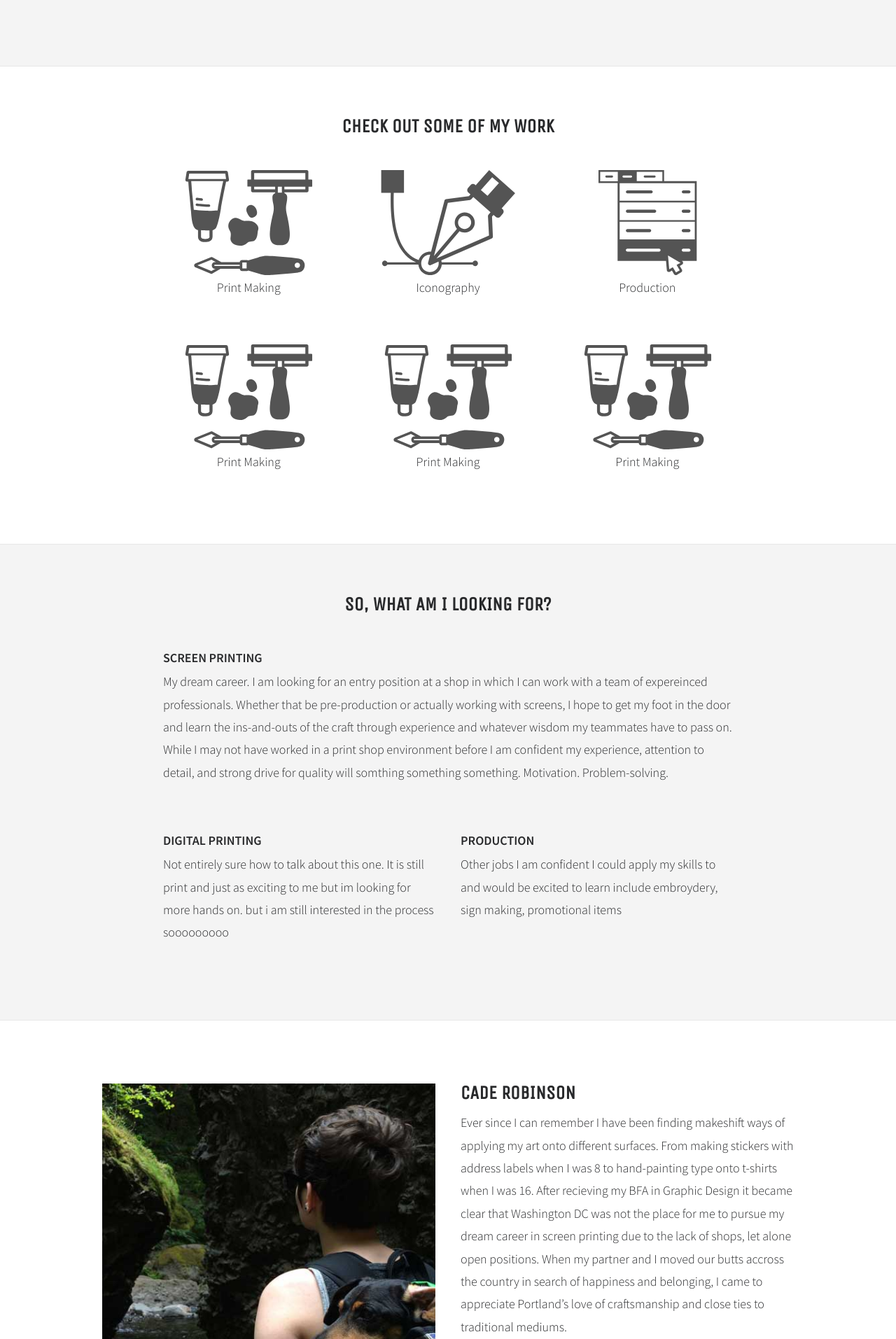
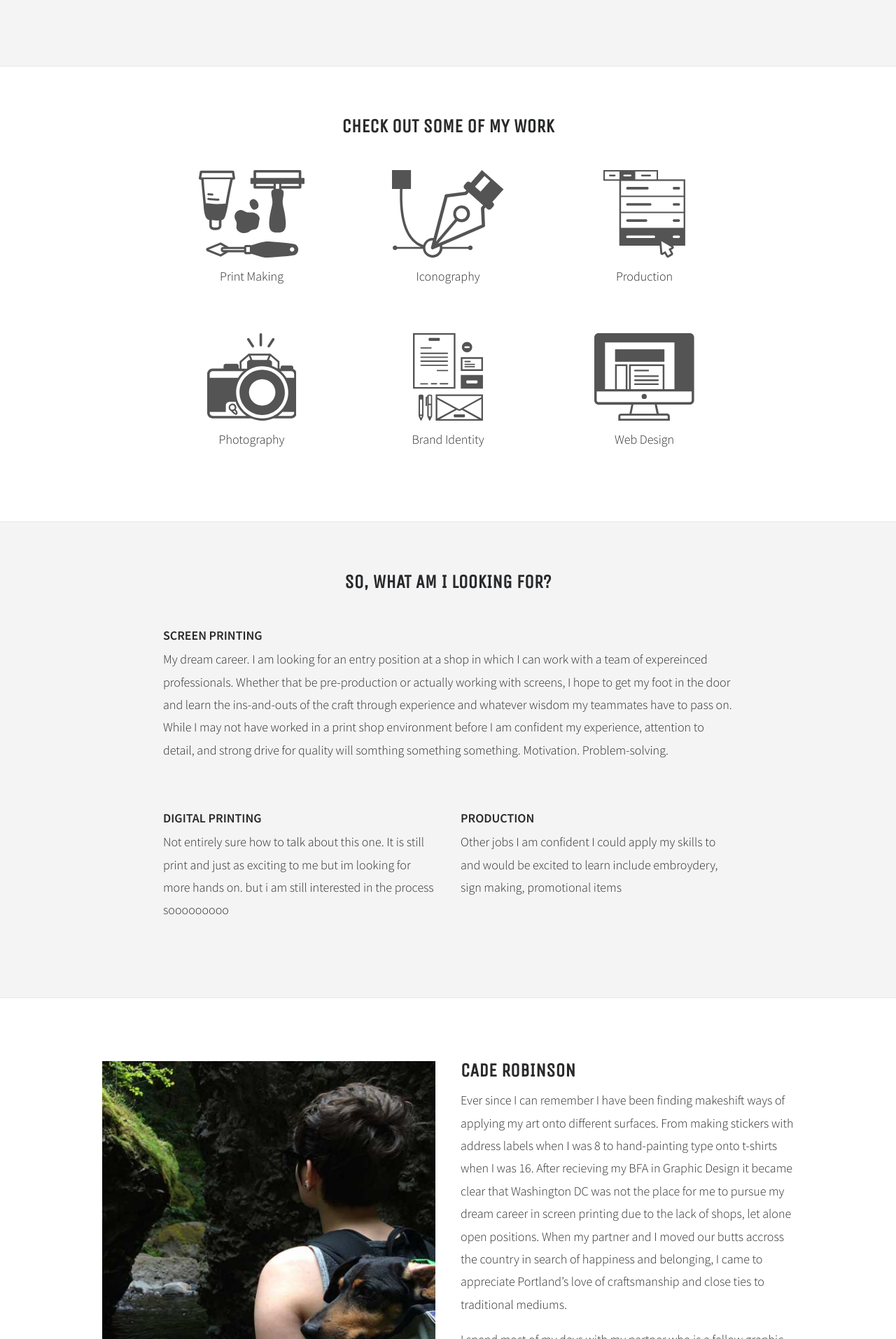
Before and after one commit to okay-cade/okay-cade.github.io, a Jekyll site: the page built from index.md, in a window 1280 px wide. Shown: the part 854-2767 px from the top of the page at 70% size. Built offline with Jekyll 4.4.1, drawn with Linux system fonts in a browser that asks for light colours; some of the changed lines change nothing that is shown.

Commit message:
moar icons

```diff
--- /dev/null
+++ b/_includes/brand.html
@@ -0,0 +1,61 @@
+<svg version="1.1" id="Layer_1" xmlns="http://www.w3.org/2000/svg" xmlns:xlink="http://www.w3.org/1999/xlink" x="0px" y="0px"
+   viewBox="0 0 126.6 158.2" enable-background="new 0 0 126.6 158.2" xml:space="preserve">
+<g>
+  <path d="M86.4,68.2h40.1V43.5H86.4V68.2z M123.6,65.2H89.4V46.5h34.1V65.2z"/>
+  <path d="M94.2,52.4h9c0.7,0,1.2-0.6,1.2-1.2c0-0.7-0.6-1.2-1.2-1.2h-9c-0.7,0-1.2,0.6-1.2,1.2
+    C93,51.9,93.5,52.4,94.2,52.4"/>
+  <path d="M94.2,57.7h16.7c0.7,0,1.2-0.6,1.2-1.2c0-0.7-0.6-1.2-1.2-1.2H94.2c-0.7,0-1.2,0.6-1.2,1.2
+    C93,57.1,93.5,57.7,94.2,57.7"/>
+  <path d="M94.2,61.8h16.7c0.7,0,1.2-0.6,1.2-1.2c0-0.7-0.6-1.2-1.2-1.2H94.2c-0.7,0-1.2,0.6-1.2,1.2
+    C93,61.2,93.5,61.8,94.2,61.8"/>
+</g>
+<g>
+  <path d="M3,3h70.7v94.4H3V3z M0,100.4h76.7V0H0V100.4z"/>
+  <path d="M42.5,90.3h-9c-0.7,0-1.2,0.6-1.2,1.2c0,0.7,0.6,1.2,1.2,1.2h9c0.7,0,1.2-0.6,1.2-1.2
+    C43.8,90.9,43.2,90.3,42.5,90.3"/>
+  <path d="M62.5,90.3H49.4c-0.7,0-1.2,0.6-1.2,1.2c0,0.7,0.6,1.2,1.2,1.2h13.1c0.7,0,1.2-0.6,1.2-1.2
+    C63.7,90.9,63.2,90.3,62.5,90.3"/>
+  <path d="M14.2,92.8h11.8c0.7,0,1.2-0.6,1.2-1.2c0-0.7-0.6-1.2-1.2-1.2H14.2c-0.7,0-1.2,0.6-1.2,1.2
+    C13,92.2,13.5,92.8,14.2,92.8"/>
+  <path d="M14.5,27.9h18.1c0.7,0,1.2-0.6,1.2-1.2c0-0.7-0.6-1.2-1.2-1.2H14.5c-0.7,0-1.2,0.6-1.2,1.2
+    C13.3,27.3,13.9,27.9,14.5,27.9"/>
+  <path d="M14.5,37.6h47.7c0.7,0,1.2-0.6,1.2-1.2c0-0.7-0.6-1.2-1.2-1.2H14.5c-0.7,0-1.2,0.6-1.2,1.2
+    C13.3,37,13.9,37.6,14.5,37.6"/>
+  <path d="M14.5,51.9h47.7c0.7,0,1.2-0.6,1.2-1.2c0-0.7-0.6-1.2-1.2-1.2H14.5c-0.7,0-1.2,0.6-1.2,1.2
+    C13.3,51.3,13.9,51.9,14.5,51.9"/>
+  <path d="M14.5,44.7h47.7c0.7,0,1.2-0.6,1.2-1.2c0-0.7-0.6-1.2-1.2-1.2H14.5c-0.7,0-1.2,0.6-1.2,1.2
+    C13.3,44.2,13.9,44.7,14.5,44.7"/>
+  <path d="M63.5,67.6c0-0.7-0.6-1.2-1.2-1.2H44.1c-0.7,0-1.2,0.6-1.2,1.2c0,0.7,0.6,1.2,1.2,1.2h18.1
+    C62.9,68.8,63.5,68.3,63.5,67.6"/>
+  <path d="M14.5,59.2h47.7c0.7,0,1.2-0.6,1.2-1.2c0-0.7-0.6-1.2-1.2-1.2H14.5c-0.7,0-1.2,0.6-1.2,1.2
+    C13.3,58.6,13.9,59.2,14.5,59.2"/>
+  <path d="M29.8,13.9H47c0.8,0,1.5-0.7,1.5-1.5V9.9c0-0.8-0.7-1.5-1.5-1.5H29.8c-0.8,0-1.5,0.7-1.5,1.5v2.5
+    C28.2,13.2,28.9,13.9,29.8,13.9"/>
+</g>
+<g>
+  <path d="M41,158.2h85.5v-47.6H41V158.2z M48.5,155.2l30.8-16.6l2.3,1.2c0.2,0.1,1.1,0.5,2.4,0.5
+    c0.7,0,1.5-0.1,2.2-0.5l2.2-1.2l30.2,16.6H48.5z M123.6,154.5l-32.2-17.7l32.2-17.7V154.5z M44,113.6h79.5v2.2l-38.9,21.4
+    c-0.7,0.4-1.8,0-1.8,0l0,0l-38.9-21V113.6z M44,119.6l32,17.3l-32,17.3V119.6z"/>
+  <path d="M73.7,148.2v2.5c0,0.8,0.7,1.5,1.5,1.5h17.2c0.8,0,1.5-0.7,1.5-1.5v-2.5c0-0.8-0.7-1.5-1.5-1.5H75.2
+    C74.4,146.7,73.7,147.4,73.7,148.2"/>
+</g>
+<g>
+  <path d="M97.7,34.5c5.1,0,9.3-4.2,9.3-9.3c0-5.1-4.2-9.3-9.3-9.3c-5.1,0-9.3,4.2-9.3,9.3
+    C88.4,30.3,92.6,34.5,97.7,34.5 M93,24.7c0-0.6,0.4-1,1-1h7.4c0.6,0,1,0.4,1,1v1.1c0,0.6-0.4,1-1,1H94c-0.6,0-1-0.4-1-1V24.7z"/>
+</g>
+<g>
+  <path d="M32.2,110.9h-3.7c-1.4,0-2.6,1.2-2.6,2.6v0.7h-0.1c-0.1,0-0.1,0-0.2,0c-1,0.1-2.8,0.9-2.8,3v13.5
+    c0,0.7,0.6,1.2,1.2,1.2c0.7,0,1.2-0.6,1.2-1.2v-13.5c0-0.3,0.4-0.4,0.6-0.5v33.2c0,0.2,0,0.4,0.1,0.5l3.2,6.9
+    c0.2,0.4,0.6,0.7,1.1,0.7c0.5,0,0.9-0.3,1.1-0.7l3.2-6.9c0.1-0.2,0.1-0.3,0.1-0.5v-36.3C34.8,112,33.6,110.9,32.2,110.9
+     M32.3,149.5l-0.4,0.8h-3.1l-0.4-0.8v-19.6h3.8V149.5z M32.3,127.4h-3.8v-14c0,0,0-0.1,0.1-0.1h3.7c0,0,0.1,0,0.1,0.1V127.4z"/>
+</g>
+<g>
+  <path d="M16.4,110.9h-3.7c-1.4,0-2.6,1.2-2.6,2.6v36.3c0,0.2,0,0.4,0.1,0.5l3.2,6.9c0.2,0.4,0.6,0.7,1.1,0.7
+    c0.5,0,0.9-0.3,1.1-0.7l3.2-6.9c0.1-0.2,0.1-0.3,0.1-0.5v-36.3C19,112,17.8,110.9,16.4,110.9 M16.5,149.5l-1.3,2.9H14l-1.3-2.9v0
+    L16.5,149.5L16.5,149.5z M16.5,147h-3.8v-27.1h3.8V147z"/>
+</g>
+<g>
+  <path d="M86.4,100.4h40.1V75.7H86.4V100.4z M96.4,86.8c0-0.8,0.7-1.5,1.5-1.5h17.2c0.8,0,1.5,0.7,1.5,1.5v2.5
+    c0,0.8-0.7,1.5-1.5,1.5H97.9c-0.8,0-1.5-0.7-1.5-1.5V86.8z"/>
+</g>
+</svg>
--- /dev/null
+++ b/_includes/photo.html
@@ -0,0 +1,30 @@
+<svg version="1.1" id="Layer_1" xmlns="http://www.w3.org/2000/svg" xmlns:xlink="http://www.w3.org/1999/xlink" x="0px" y="0px"
+   viewBox="0 0 142 138.9" enable-background="new 0 0 142 138.9" xml:space="preserve">
+<g>
+  <path d="M85.1,21c1.1,0,2-0.9,2-2V2c0-1.1-0.9-2-2-2c-1.1,0-2,0.9-2,2v17C83.1,20.1,84,21,85.1,21"/>
+  <path d="M96.7,22.4c0.3,0.2,0.7,0.3,1.1,0.3c0.7,0,1.3-0.3,1.7-0.9l7.1-11c0.6-0.9,0.3-2.2-0.6-2.8
+    c-0.9-0.6-2.2-0.3-2.8,0.6l-7.1,11C95.6,20.6,95.8,21.8,96.7,22.4"/>
+  <path d="M70.7,21.8c0.4,0.6,1,0.9,1.7,0.9c0.4,0,0.7-0.1,1.1-0.3c0.9-0.6,1.2-1.8,0.6-2.8L67,8.7
+    c-0.6-0.9-1.8-1.2-2.8-0.6c-0.9,0.6-1.2,1.8-0.6,2.8L70.7,21.8z"/>
+</g>
+<g>
+  <path d="M136.6,56.8v-2.7c0-1.6-1.2-2.8-2.7-2.8h-14.6c-1.5,0-2.7,1.3-2.7,2.8v2.1h-1.9V44.6l-14.4-12.1H65.8
+    L51.5,44.6v11.6H50v-4.1c0-1.9-1.5-3.4-3.2-3.4H29.2c-1.8,0-3.2,1.5-3.2,3.4v4.1H8.6c-4.7,0-8.6,3.9-8.6,8.6v61.9
+    c0,4.7,3.9,8.6,8.6,8.6h61.3c5.4,2.3,11.3,3.5,17.4,3.5c0.3,0,0.6,0,0.9,0c5.9-0.1,11.5-1.4,16.6-3.5h28.7c4.7,0,8.6-3.9,8.6-8.6
+    V64.8C142,61.2,139.7,58.1,136.6,56.8 M100.5,36.5l11.3,9.5v10.2h-0.2c-2.7-1.7-5.6-3.2-8.7-4.3v-6.8l-3.1-2.6H98L100.5,36.5z
+     M97.6,35.5l-2.8,7h-23l-2.8-7H97.6z M54.5,46l11.6-9.8l2.5,6.3h-2.2l-3.1,2.6v11c-0.1,0.1-0.2,0.1-0.2,0.2h-8.6V46z M4,64.8
+    c0-2.5,2.1-4.6,4.6-4.6h49.2c-3.5,3-6.5,6.6-8.9,10.6H4V64.8z M8.6,131.3c-2.5,0-4.6-2.1-4.6-4.6v-1.6h25.6v-10.3
+    c0-5.3,5.9-5.9,5.9-5.9H45c3.3,9.2,9.4,17,17.4,22.4H8.6z M88.1,135.4c-0.3,0-0.5,0-0.8,0c-22.4,0-40.9-18-41.4-40.6
+    c-0.2-11,3.9-21.5,11.6-29.5c7.7-8,18-12.5,29-12.7c0.3,0,0.5,0,0.8,0c10.7,0,20.9,4.1,28.7,11.6c8,7.7,12.5,18,12.7,29
+    C129.1,116,110.9,134.9,88.1,135.4 M138,126.7c0,2.5-2.1,4.6-4.6,4.6h-21.2c2.7-1.8,5.2-3.9,7.4-6.2H138V126.7z M138,70.8h-12.3
+    c-2.4-4-5.4-7.5-8.9-10.6h16.6c2.5,0,4.6,2.1,4.6,4.6V70.8z"/>
+  <path d="M87.3,58c-19.8,0-36,16.1-36,36c0,19.8,16.1,36,36,36s36-16.1,36-36C123.3,74.2,107.2,58,87.3,58 M87.3,115
+    c-11.6,0-21-9.4-21-21c0-11.6,9.4-21,21-21c11.6,0,21,9.4,21,21S98.9,115,87.3,115"/>
+  <path d="M46.2,119c0.3-1.6,0-3.2-0.9-4.6v0c-1.9-2.8-5.7-3.5-8.5-1.6c-1.4,0.9-2.3,2.3-2.6,3.9
+    c-0.3,1.6,0,3.2,0.9,4.6c0.5,0.7,1.2,1.4,1.9,1.8c2.2,2.4,6.2,6.5,8.6,6.6c0,0,0.1,0,0.1,0c0.7,0,1.2-0.3,1.5-0.6
+    c0.7-0.7,1.1-1.6,1-2.7c0-2.1-1.8-4.3-2.8-5.4C45.7,120.3,46,119.7,46.2,119 M39.4,121.4c-1-0.2-1.8-0.7-2.3-1.5
+    c-0.5-0.8-0.7-1.8-0.6-2.7c0.2-1,0.7-1.8,1.5-2.3c0.6-0.4,1.3-0.6,2-0.6c1.2,0,2.3,0.6,3,1.6v0c0.5,0.8,0.7,1.8,0.6,2.7
+    c-0.2,1-0.7,1.8-1.5,2.3C41.4,121.4,40.4,121.6,39.4,121.4 M45.7,126.5c0,0.3-0.1,0.5-0.2,0.7c-0.7-0.2-2.4-1.5-4.3-3.3
+    c0.8-0.1,1.7-0.5,2.4-1c0,0,0.1-0.1,0.1-0.1C44.5,123.8,45.6,125.3,45.7,126.5"/>
+</g>
+</svg>
--- /dev/null
+++ b/_includes/web.html
@@ -0,0 +1,19 @@
+<svg version="1.1" id="productionized" xmlns="http://www.w3.org/2000/svg" xmlns:xlink="http://www.w3.org/1999/xlink" x="0px"
+   y="0px" viewBox="0 0 144.2 126.4" enable-background="new 0 0 144.2 126.4" xml:space="preserve">
+<g>
+  <circle cx="72.1" cy="91.4" r="3.7"/>
+  <rect x="30" y="23.3" width="71.3" height="18"/>
+  <path d="M138.1,0H6.1C2.7,0,0,2.7,0,6.1v91.1c0,3.3,2.7,6.1,6.1,6.1h47.4l-2.7,13H38.6c-2.1,0-3.9,1.7-3.9,3.9v6.4
+    h74.4V120c0-2.1-1.7-3.9-3.9-3.9H93.1l-2.7-13h47.7c3.3,0,6.1-2.7,6.1-6.1V6.1C144.2,2.7,141.5,0,138.1,0z M15.5,13.3h100.3v67.7
+    h-14.5V45.1H50.2v35.8h-2.3V45.1H30v35.8H15.5V13.3z M98.8,47.6v33.3H52.7V47.6H98.8z M45.4,47.6v33.3H32.5V47.6H45.4z
+     M105.2,119.2c0.5,0,0.9,0.4,0.9,0.9v3.4H37.7V120c0-0.5,0.4-0.9,0.9-0.9H105.2z M53.8,116.2l2.7-13h30.8l2.7,13H53.8z M140.7,97.1
+    c0,1.4-1.1,2.6-2.6,2.6H6.1c-1.4,0-2.6-1.1-2.6-2.6V84.3h137.2V97.1z"/>
+  <path d="M58.8,55.2h19c0.7,0,1.2-0.6,1.2-1.2s-0.6-1.2-1.2-1.2h-19c-0.7,0-1.2,0.6-1.2,1.2S58.1,55.2,58.8,55.2z"/>
+  <path d="M58.8,63.3h33.1c0.7,0,1.2-0.6,1.2-1.2s-0.6-1.2-1.2-1.2H58.8c-0.7,0-1.2,0.6-1.2,1.2S58.1,63.3,58.8,63.3z
+    "/>
+  <path d="M58.8,69.2h33.1c0.7,0,1.2-0.6,1.2-1.2s-0.6-1.2-1.2-1.2H58.8c-0.7,0-1.2,0.6-1.2,1.2S58.1,69.2,58.8,69.2z
+    "/>
+  <path d="M58.8,74.9h33.1c0.7,0,1.2-0.6,1.2-1.2c0-0.7-0.6-1.2-1.2-1.2H58.8c-0.7,0-1.2,0.6-1.2,1.2
+    C57.5,74.4,58.1,74.9,58.8,74.9z"/>
+</g>
+</svg>
--- a/_layouts/home.html
+++ b/_layouts/home.html
@@ -26,16 +26,16 @@ layout: default
         <span>Production</span>
       </div>
       <div>
-        {% include print.html %}
-        <span>Print Making</span>
+        {% include photo.html %}
+        <span>Photography</span>
       </div>
       <div>
-        {% include print.html %}
-        <span>Print Making</span>
+        {% include brand.html %}
+        <span>Brand Identity</span>
       </div>
       <div>
-        {% include print.html %}
-        <span>Print Making</span>
+        {% include web.html %}
+        <span>Web Design</span>
       </div>
     </div>
   </div>
--- a/_sass/_layout.scss
+++ b/_sass/_layout.scss
@@ -46,26 +46,24 @@ p ~ .l-two-up {
 .l-three-up {
   @include flexbox;
   @include flex-wrap(wrap);
-  @include justify-content(space-between);
+  @include justify-content(center);
   margin-left: -1em;
   margin-right: -1em;
   text-align: center;
   span {
     display: inline-block;
-    margin-top: .5em;
+    margin-top: 1em;
   }
   div {
     @include flex-basis(33%);
     padding: 2em 1em;
   }
+
   svg {
-    width: 100%;
-    max-height: 150px;
+    display: block;
+    fill: #545454;
+    height: 125px;
     margin: 0 auto;
-    fill: #545454;
-    display: block;
-  }
-  svg g {
     transition: fill 100ms;
     &:hover {
       transition: fill 100ms;
```
